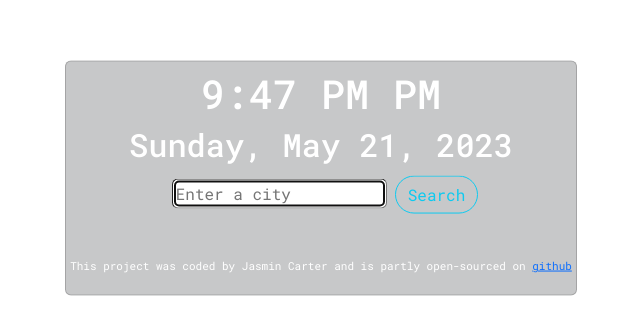
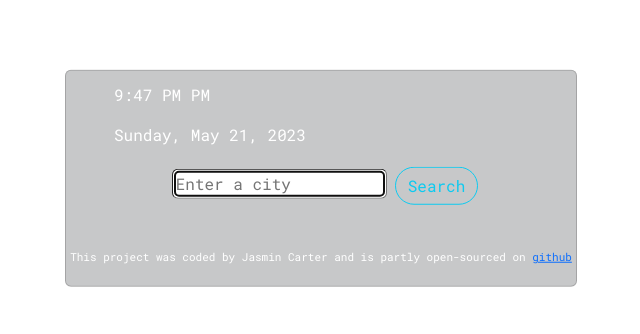
Before and after one commit to sleepykanguru22/weather-app-spline, a React (Create React App) app: page / in a window 1280 px wide. Shown: the part 190-524 px from the top of the page, without its empty margins (319-959 px from the left). Built offline with nearby package versions, Linux system fonts and the light colour scheme.

Commit message:
Update Clock.js

```diff
--- a/src/components/Clock.js
+++ b/src/components/Clock.js
@@ -31,9 +31,9 @@ const [date, setDate] = useState(getFormattedDate());
   }
 
   return (
-    <div className="clock">
-      <h1>{time}</h1>
-      <h2>{date}</h2>
+    <div className="clock text-sm-start px-5 pt-1">
+      <p>{time}</p>
+      <p>{date}</p>
     </div>
   );
 }
```
